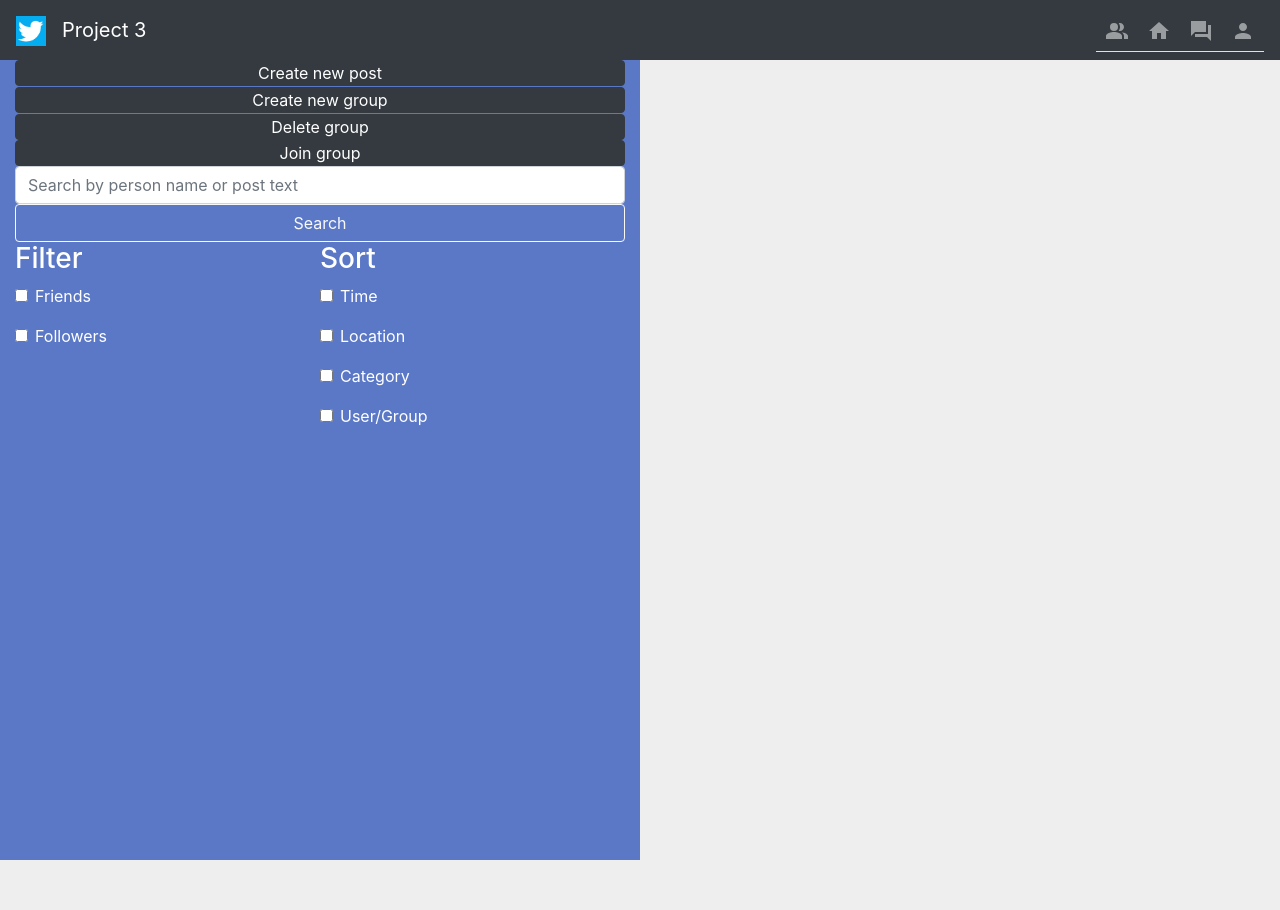
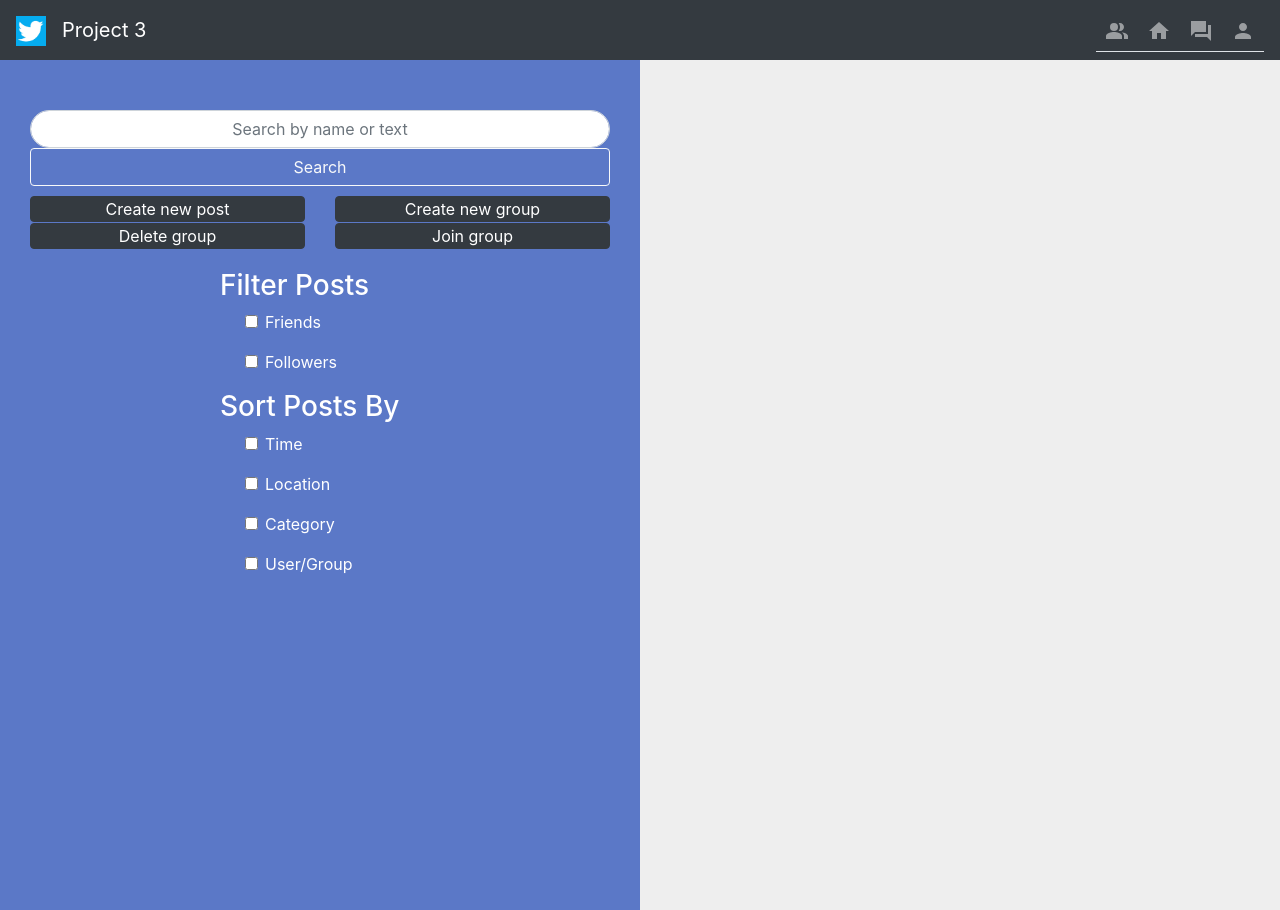
Before and after one commit to ChadlinMaalgraaff/Project3, a React (Create React App) app: page /home in a window 1280 px wide. Before the commit the page ends 860 px from the top, so only its background shows below. Built offline with nearby package versions, Linux system fonts and the light colour scheme.

Commit message:
feed taskbar content aligned

```diff
--- /dev/null
+++ b/src/Components/Dashboard/feed.css
@@ -0,0 +1,3 @@
+.search {
+    border-radius: 1.5rem;
+}
--- a/src/Components/Dashboard/feed.js
+++ b/src/Components/Dashboard/feed.js
@@ -7,6 +7,7 @@ import pp3 from '../../Images/iu-2.png';
 import pp4 from '../../Images/iu-8.jpeg';
 import Taskbar from './taskbar';
 import Person from '../Messaging/person';
+import './feed.css';
 
 class Feed extends Component {
 /*
--- a/src/Components/Dashboard/taskbar.js
+++ b/src/Components/Dashboard/taskbar.js
@@ -1,6 +1,7 @@
 import React, { Component } from 'react';
 import { Container, Row, Col, Button, Modal, Form, FormControl } from 'react-bootstrap';
 import '../sidepanel/style.css';
+import './feed.css';
 
 class Taskbar extends Component {
     state = {
@@ -141,28 +142,88 @@ class Taskbar extends Component {
                             lg={12}
                             xl={12}
                         >
-                            <Row  style={{padding:'0px', margin:'0px', width:'100%'}}>
+                            <Row  style={{padding:'0px', margin:'0px', marginBottom:'10px', marginTop:'50px'}}>
                                 <Col
                                     xs={12}
                                     sm={12}
                                     md={12}
                                     lg={12}
                                     xl={12}
-                                    style={{padding:'0px', margin:'0px', width:'100%'}}
+                                    className='content-item' id='content-item'
+                                >
+                                    <FormControl type="text" placeholder="Search by name or text" className="search text-center" id='searchInput' onChange={searchInput}/>
+                                    <Button variant="outline-light" style={{width:'100%'}} onClick={e => this.props.postSearch(e, this.state.searchInput)}>Search</Button>
+                                </Col>
+                            </Row>
+                            <Row  style={{padding:'0px', margin:'0px', marginBottom:'20px'}}>
+                                <Col
+                                    xs={12}
+                                    sm={12}
+                                    md={6}
+                                    lg={6}
+                                    xl={6}
                                     className='content-item' id='content-item'
                                 >
                                     <Button variant="dark" onClick={this.props.handleShow} style={{padding:'0px', margin:'0px', width:'100%'}}>
                                         Create new post
                                     </Button>
+                                </Col>
+                                <Col
+                                    xs={12}
+                                    sm={12}
+                                    md={6}
+                                    lg={6}
+                                    xl={6}
+                                    className='content-item' id='content-item'
+                                >
                                     <Button variant="dark" onClick={this.props.handleShowGroup} style={{padding:'0px', margin:'0px', width:'100%'}}>
                                         Create new group
                                     </Button>
+                                </Col>
+                                <Col
+                                    xs={12}
+                                    sm={12}
+                                    md={6}
+                                    lg={6}
+                                    xl={6}
+                                    className='content-item' id='content-item'
+                                >
                                     <Button variant="dark" onClick={this.props.handleShowGroupDelete} style={{padding:'0px', margin:'0px', width:'100%'}}>
                                         Delete group
                                     </Button>
+                                </Col><Col
+                                    xs={12}
+                                    sm={12}
+                                    md={6}
+                                    lg={6}
+                                    xl={6}
+                                    className='content-item' id='content-item'
+                                >
                                     <Button variant="dark" onClick={this.props.handleShowGroupJoin} style={{padding:'0px', margin:'0px', width:'100%'}}>
                                         Join group
                                     </Button>
+                                </Col>
+                            </Row>
+                            <Row  style={{padding:'0px', margin:'0px'}}>
+                                <Col
+                                    xs={12}
+                                    sm={12}
+                                    md={12}
+                                    lg={12}
+                                    xl={12}
+                                    className='content-item' id='content-item'
+                                >
+                                    <div style={{width:'200px', margin:'0px', margin:'auto'}}>
+                                        <h3>Filter Posts</h3>
+                                        <div style={{width:'150px', margin:'0px', margin:'auto'}}>
+                                            <Form.Group controlId="formBasicCheckbox">
+                                                <Form.Check type="checkbox" label="Friends" id='check-friends' onClick={this.check}/>
+                                            </Form.Group>
+                                            <Form.Group controlId="formBasicCheckbox">
+                                                <Form.Check type="checkbox" label="Followers" id='check-followers' onClick={this.check}/>
+                                            </Form.Group>
+                                        </div>
+                                    </div>
                                 </Col>
                                 <Col
                                     xs={12}
@@ -170,39 +231,11 @@ class Taskbar extends Component {
                                     md={12}
                                     lg={12}
                                     xl={12}
-                                    style={{padding:'0px', margin:'0px', width:'100%'}}
                                     className='content-item' id='content-item'
                                 >
-                                    <FormControl type="text" placeholder="Search by person name or post text" className="mr-sm-2" id='searchInput' onChange={searchInput}/>
-                                    <Button variant="outline-light" style={{width:'100%'}} onClick={e => this.props.postSearch(e, this.state.searchInput)}>Search</Button>
-                                </Col>
-                                <Col
-                                    xs={12}
-                                    sm={12}
-                                    md={6}
-                                    lg={6}
-                                    xl={6}
-                                    style={{padding:'0px', margin:'0px', width:'100%'}}
-                                    className='content-item' id='content-item'
-                                >
-                                    <h3>Filter</h3>
-                                    <Form.Group controlId="formBasicCheckbox">
-                                        <Form.Check type="checkbox" label="Friends" id='check-friends' onClick={this.check}/>
-                                    </Form.Group>
-                                    <Form.Group controlId="formBasicCheckbox">
-                                        <Form.Check type="checkbox" label="Followers" id='check-followers' onClick={this.check}/>
-                                    </Form.Group>
-                                </Col>
-                                <Col
-                                    xs={12}
-                                    sm={12}
-                                    md={6}
-                                    lg={6}
-                                    xl={6}
-                                    style={{padding:'0px', margin:'0px', width:'100%'}}
-                                    className='content-item' id='content-item'
-                                >
-                                    <h3>Sort</h3>
+                                    <div style={{width:'200px', margin:'0px', margin:'auto'}}>
+                                        <h3>Sort Posts By</h3>
+                                        <div style={{width:'150px', margin:'0px', margin:'auto'}}>
                                             <Form.Group controlId="formBasicCheckbox">
                                                 <Form.Check type="checkbox" label="Time" id='check-time' onClick={this.check}/>
                                             </Form.Group>
@@ -215,6 +248,8 @@ class Taskbar extends Component {
                                             <Form.Group controlId="formBasicCheckbox">
                                                 <Form.Check type="checkbox" label="User/Group" id='check-user-group' onClick={this.check}/>
                                             </Form.Group>
+                                        </div>
+                                    </div>
                                 </Col>
                             </Row>
                         </Col>
```
Lines whose indentation alone changed are shown as unchanged.
